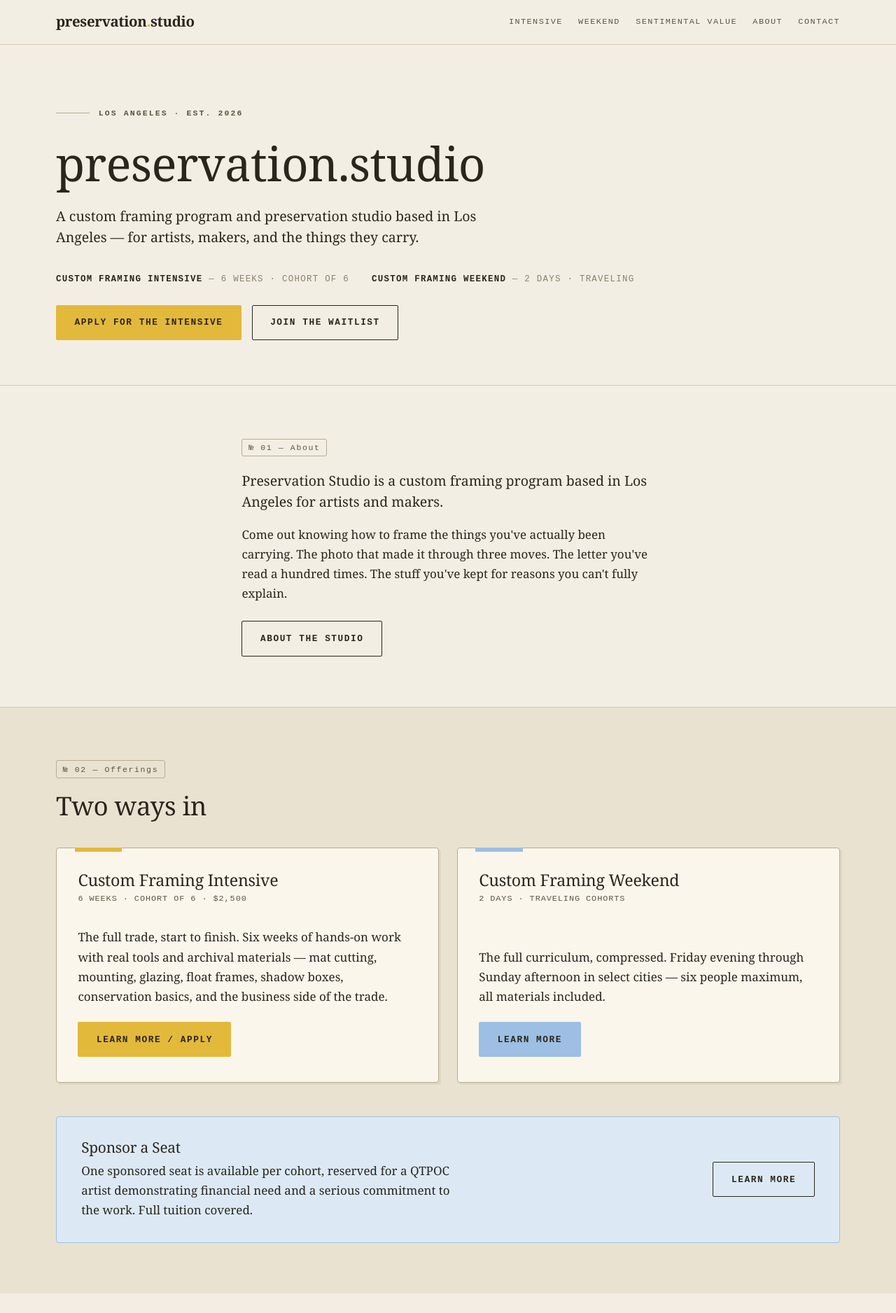
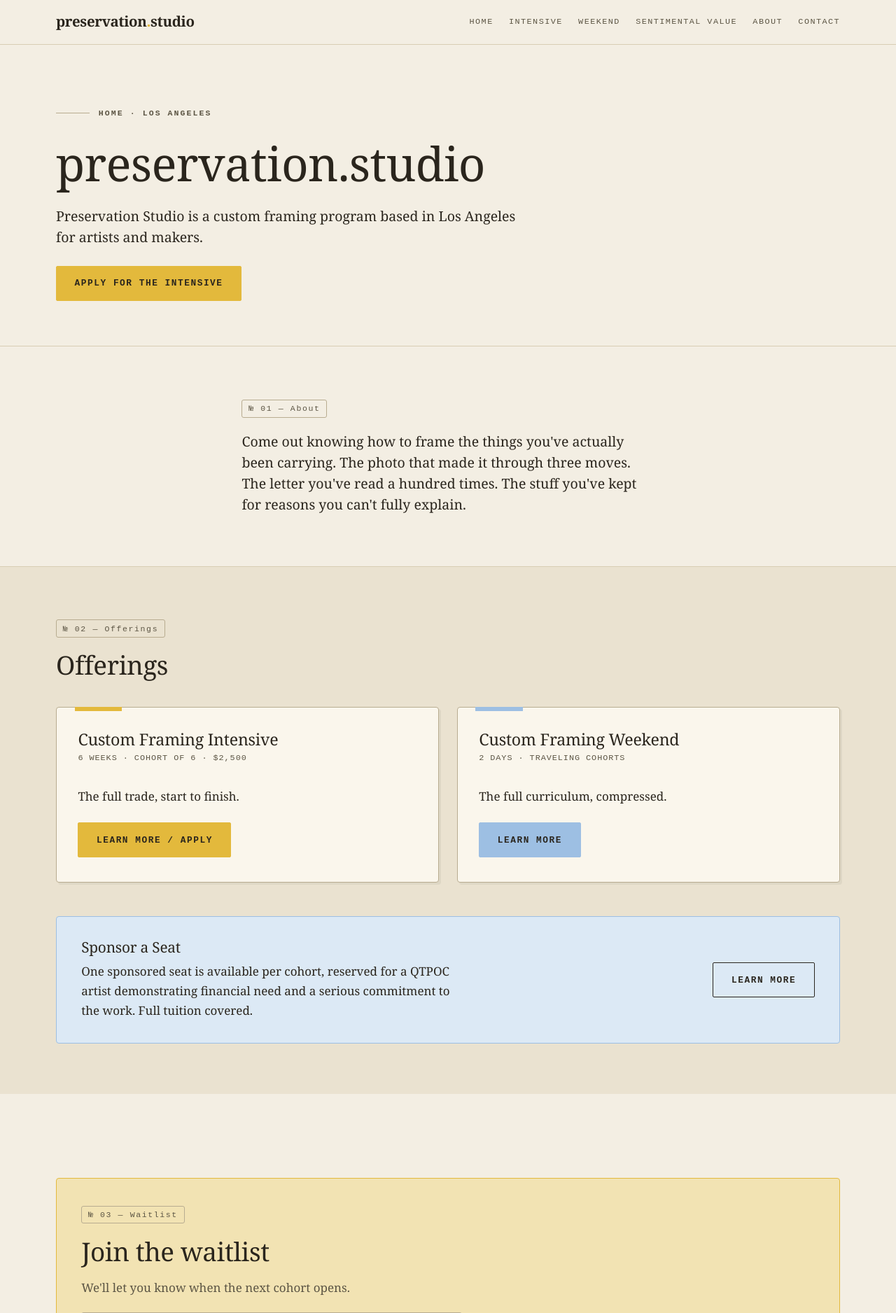
Before and after one commit to Jdrexx/preservationstudio, a Django app: page / in a window 1280 px wide. Shown: the top 1876 px of the page at 70% size. Run offline with Django 5.2, Linux system fonts and the light colour scheme.

Commit message:
feat: Home page labeled in nav with brief copy — one-line hero CTA, intro, offering cards, sponsor seat, waitlist

```diff
--- a/studio/templates/studio/base.html
+++ b/studio/templates/studio/base.html
@@ -15,11 +15,12 @@
     <div class="container header-inner">
       <a class="wordmark" href="{% url 'studio:home' %}">preservation<span class="wordmark-dot">.</span>studio</a>
       <nav class="site-nav" aria-label="Main">
-        <a href="{% url 'studio:intensive' %}">Intensive</a>
-        <a href="{% url 'studio:weekend' %}">Weekend</a>
-        <a href="{% url 'studio:sentimental' %}">Sentimental Value</a>
-        <a href="{% url 'studio:about' %}">About</a>
-        <a href="{% url 'studio:contact' %}">Contact</a>
+        <a href="{% url 'studio:home' %}"{% if request.resolver_match.url_name == 'home' %} aria-current="page"{% endif %}>Home</a>
+        <a href="{% url 'studio:intensive' %}"{% if request.resolver_match.url_name == 'intensive' %} aria-current="page"{% endif %}>Intensive</a>
+        <a href="{% url 'studio:weekend' %}"{% if request.resolver_match.url_name == 'weekend' %} aria-current="page"{% endif %}>Weekend</a>
+        <a href="{% url 'studio:sentimental' %}"{% if request.resolver_match.url_name == 'sentimental' %} aria-current="page"{% endif %}>Sentimental Value</a>
+        <a href="{% url 'studio:about' %}"{% if request.resolver_match.url_name == 'about' %} aria-current="page"{% endif %}>About</a>
+        <a href="{% url 'studio:contact' %}"{% if request.resolver_match.url_name == 'contact' %} aria-current="page"{% endif %}>Contact</a>
       </nav>
     </div>
   </header>
--- a/studio/templates/studio/home.html
+++ b/studio/templates/studio/home.html
@@ -6,17 +6,12 @@
   <div class="container">
     <div class="hero-eyebrow">
       <span class="rule-tick"></span>
-      <span class="mono-label">Los Angeles · Est. 2026</span>
+      <span class="mono-label">Home · Los Angeles</span>
     </div>
     <h1>preservation.studio</h1>
-    <p class="lede">A custom framing program and preservation studio based in Los Angeles — for artists, makers, and the things they carry.</p>
-    <div class="hero-meta">
-      <span><b>Custom Framing Intensive</b> — 6 weeks · cohort of 6</span>
-      <span><b>Custom Framing Weekend</b> — 2 days · traveling</span>
-    </div>
+    <p class="lede">Preservation Studio is a custom framing program based in Los Angeles for artists and makers.</p>
     <div class="btn-row">
       <a class="btn btn-yellow" href="{% url 'studio:intensive' %}">Apply for the Intensive</a>
-      <a class="btn" href="#waitlist">Join the waitlist</a>
     </div>
   </div>
 </section>
@@ -24,23 +19,19 @@
 <section class="section">
   <div class="container intro-copy">
     <span class="section-num">№ 01 — About</span>
-    <p class="lede">Preservation Studio is a custom framing program based in Los Angeles for artists and makers.</p>
-    <p>Come out knowing how to frame the things you've actually been carrying. The photo that made it through three moves. The letter you've read a hundred times. The stuff you've kept for reasons you can't fully explain.</p>
-    <div class="btn-row">
-      <a class="btn" href="{% url 'studio:about' %}">About the studio</a>
-    </div>
+    <p class="lede">Come out knowing how to frame the things you've actually been carrying. The photo that made it through three moves. The letter you've read a hundred times. The stuff you've kept for reasons you can't fully explain.</p>
   </div>
 </section>
 
 <section class="section section-alt section-rule">
   <div class="container">
     <span class="section-num">№ 02 — Offerings</span>
-    <h2>Two ways in</h2>
+    <h2>Offerings</h2>
     <div class="cards">
       <article class="card">
         <h3>Custom Framing Intensive</h3>
         <p class="card-stats">6 weeks · Cohort of 6 · $2,500</p>
-        <p>The full trade, start to finish. Six weeks of hands-on work with real tools and archival materials — mat cutting, mounting, glazing, float frames, shadow boxes, conservation basics, and the business side of the trade.</p>
+        <p>The full trade, start to finish.</p>
         <div class="btn-row">
           <a class="btn btn-yellow" href="{% url 'studio:intensive' %}">Learn more / Apply</a>
         </div>
@@ -48,7 +39,7 @@
       <article class="card card-blue">
         <h3>Custom Framing Weekend</h3>
         <p class="card-stats">2 days · Traveling cohorts</p>
-        <p>The full curriculum, compressed. Friday evening through Sunday afternoon in select cities — six people maximum, all materials included.</p>
+        <p>The full curriculum, compressed.</p>
         <div class="btn-row">
           <a class="btn btn-blue" href="{% url 'studio:weekend' %}">Learn more</a>
         </div>
```
Also changed, not shown: studio/tests.py (+32 -0 lines).
